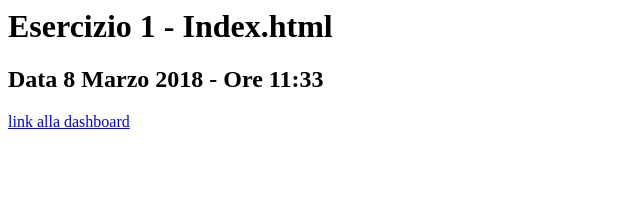
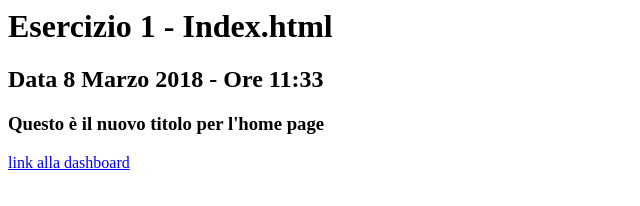
Before and after one commit to TommyTrevi/pw2018m, a plain HTML site: page index.html in a window 1280 px wide. Shown: the whole page, without its empty margins (0-640 px from the left). Drawn offline with Linux system fonts and the light colour scheme.

Commit message:
Aggiornato titolo home page

```diff
--- a/index.html
+++ b/index.html
@@ -2,6 +2,7 @@
 <body>
 <h1>Esercizio 1 - Index.html</h1>
 <h2>Data 8 Marzo 2018 - Ore 11:33</h2>
+<h3>Questo è il nuovo titolo per l'home page</h3>
 <a href="dashboard.html">link alla dashboard</a>
 </body>
 </html>
```
